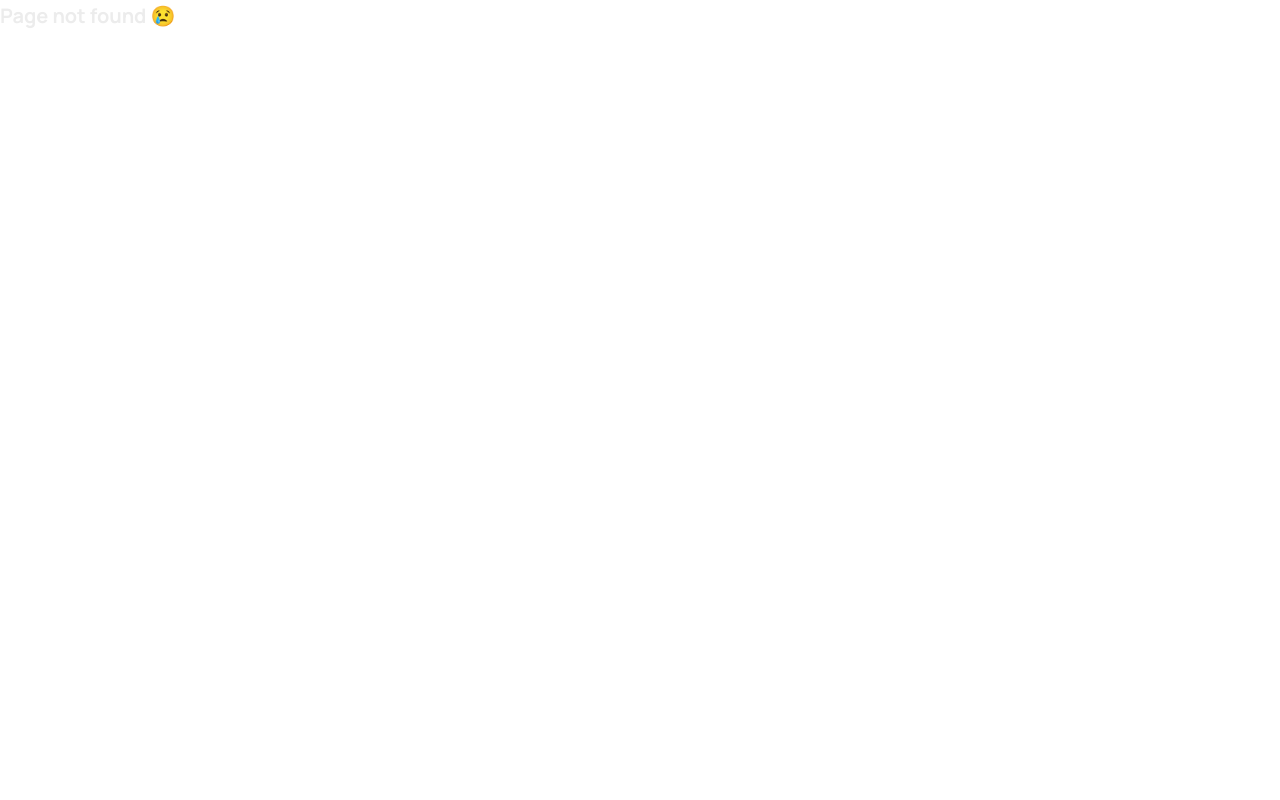
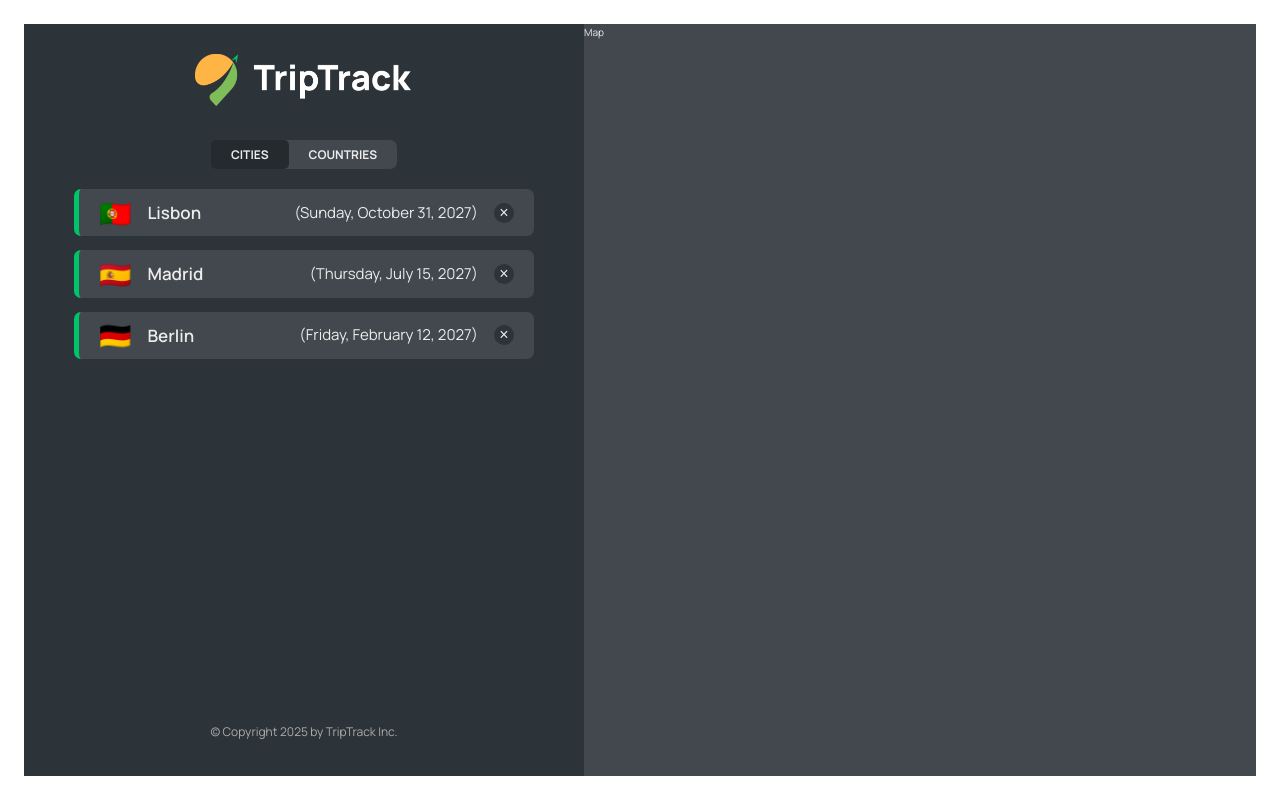
Before and after one commit to mehdiali-mk/TripTrack, a React (Vite) app: page /app/cities in a window 1280 px wide. Before the commit this address had no page. Built offline with nearby package versions, Linux system fonts and the light colour scheme; data requests are answered from the project's data file.

Commit message:
City list component is added.

```diff
--- a/package.json
+++ b/package.json
@@ -7,9 +7,11 @@
     "dev": "vite",
     "build": "vite build",
     "lint": "eslint .",
-    "preview": "vite preview"
+    "preview": "vite preview",
+    "server": "json-server --watch ./data/cities.json --port 8088"
   },
   "dependencies": {
+    "json-server": "^1.0.0-beta.3",
     "react": "^19.0.0",
     "react-dom": "^19.0.0",
     "react-router-dom": "^7.3.0"
--- a/src/App.jsx
+++ b/src/App.jsx
@@ -1,19 +1,52 @@
-import { BrowserRouter, Routes, Route } from "react-router-dom";
+import { BrowserRouter, Routes, Route, Navigate } from "react-router-dom";
 import Homepage from "./pages/Homepage.jsx";
 import Product from "./pages/Product.jsx";
 import Pricing from "./pages/Pricing.jsx";
 import Login from "./pages/Login.jsx";
 import PageNotFound from "./pages/PageNotFound.jsx";
 import AppLayout from "./pages/AppLayout.jsx";
+import CityLists from "./Components/CityLists.jsx";
+import { useEffect, useState } from "react";
+
+const BASE_URL = "http://localhost:8088";
 
 function App() {
+  const [cities, setCities] = useState([]);
+  const [isLoading, setIsLoading] = useState(false);
+
+  useEffect(function () {
+    async function fetchCities() {
+      try {
+        setIsLoading(true);
+        console.log(`${BASE_URL}/cities`);
+        const response = await fetch(`${BASE_URL}/cities`);
+        const data = await response.json();
+        setCities(data);
+      } catch (err) {
+        alert("Error while fetching data: ", err);
+      } finally {
+        setIsLoading(false);
+      }
+    }
+
+    fetchCities();
+  }, []);
+
   return (
     <BrowserRouter>
       <Routes>
-        <Route path="/" element={<Homepage />} />
+        <Route index element={<Homepage />} />
         <Route path="/product" element={<Product />} />
         <Route path="/pricing" element={<Pricing />} />
-        <Route path="/app" element={<AppLayout />} />
+        <Route path="/app" element={<AppLayout />}>
+          <Route index element={<Navigate to="/app/cities" />} />
+          <Route
+            path="cities"
+            element={<CityLists cities={cities} isLoading={isLoading} />}
+          />
+          <Route path="countries" element={<CityLists />} />
+          <Route path="form" element={<p>My New Form</p>} />
+        </Route>
         <Route path="/login" element={<Login />} />
         <Route path="*" element={<PageNotFound />} />
       </Routes>
--- a/src/Components/AppNav.jsx
+++ b/src/Components/AppNav.jsx
@@ -1,5 +1,19 @@
+import { NavLink } from "react-router-dom";
+import styles from "./AppNav.module.css";
+
 function AppNav() {
-  return <div>AppNav</div>;
+  return (
+    <div className={styles.nav}>
+      <ul>
+        <li>
+          <NavLink to="cities">Cities</NavLink>
+        </li>
+        <li>
+          <NavLink to="countries">Countries</NavLink>
+        </li>
+      </ul>
+    </div>
+  );
 }
 
 export default AppNav;
--- /dev/null
+++ b/src/Components/CityItem.jsx
@@ -0,0 +1,24 @@
+import styles from "./CityItem.module.css";
+
+const formatDate = (date) =>
+  new Intl.DateTimeFormat("en", {
+    day: "numeric",
+    month: "long",
+    year: "numeric",
+    weekday: "long",
+  }).format(new Date(date));
+
+function CityItem({ city }) {
+  const { cityName, emoji, date } = city;
+
+  return (
+    <li className={styles.cityItem}>
+      <span className={styles.emoji}>{emoji}</span>
+      <h3 className={styles.name}>{cityName}</h3>
+      <time className={styles.date}>({formatDate(date)})</time>
+      <button className={styles.deleteBtn}>&times;</button>
+    </li>
+  );
+}
+
+export default CityItem;
--- /dev/null
+++ b/src/Components/CityLists.jsx
@@ -0,0 +1,17 @@
+import Spinner from "./Spinner.jsx";
+import CityItem from "./CityItem.jsx";
+import styles from "./CityList.module.css";
+
+function CityList({ cities, isLoading }) {
+  if (isLoading) return <Spinner />;
+
+  return (
+    <ul className={styles.cityList}>
+      {cities.map((city) => (
+        <CityItem city={city} key={city.id} />
+      ))}
+    </ul>
+  );
+}
+
+export default CityList;
--- a/src/Components/Sidebar.jsx
+++ b/src/Components/Sidebar.jsx
@@ -1,3 +1,4 @@
+import { Outlet } from "react-router-dom";
 import Logo from "./Logo.jsx";
 import styles from "./Sidebar.module.css";
 import AppNav from "./AppNav.jsx";
@@ -8,7 +9,7 @@ function Sidebar() {
       <Logo />
       <AppNav />
 
-      <p>List of Cities</p>
+      <Outlet />
       <footer className={styles.footer}>
         <p className={styles.copyright}>
           &copy; Copyright {new Date().getFullYear()} by TripTrack Inc.
```
Also changed, not shown: 1 other file (tests, documents, lock files or other folders).
